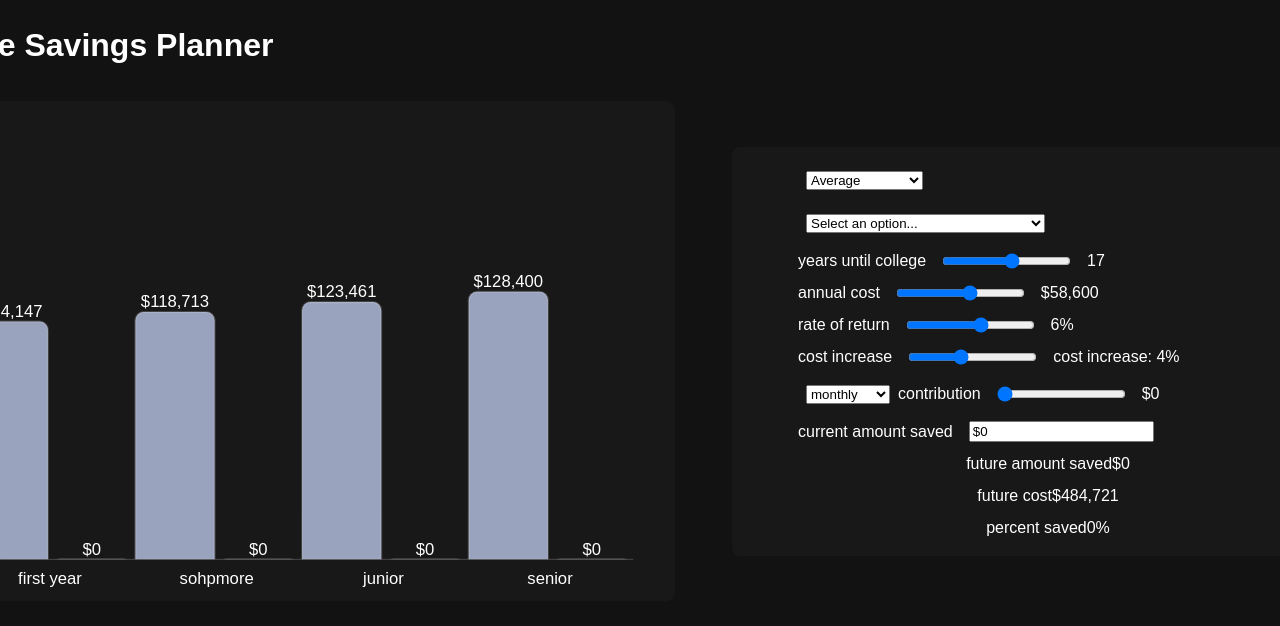
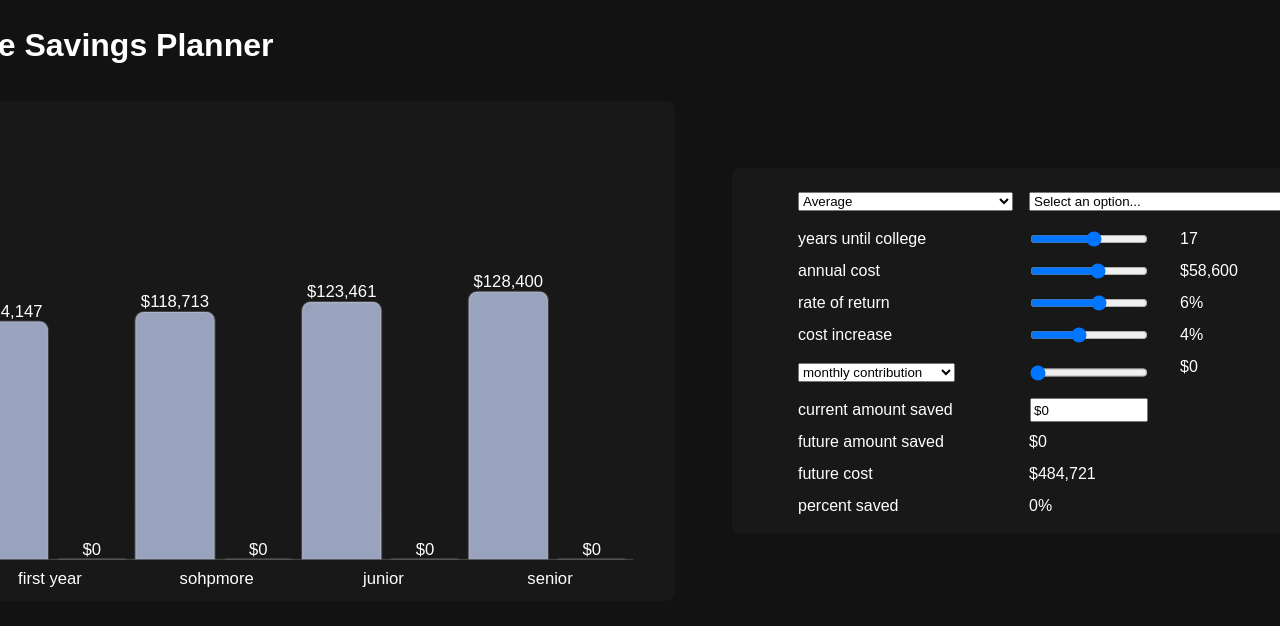
Before and after one commit to aokorodu/CollegeSavingsPlanner_React, a React (Vite) app in the folder CSP-react/: page / in a window 1280 px wide. Shown: the top 626 px of the page. Built offline with nearby package versions, Linux system fonts and the light colour scheme.

Commit message:
styling updates and stuff

```diff
--- a/CSP-react/src/App.css
+++ b/CSP-react/src/App.css
@@ -37,7 +37,7 @@ input {
 }
 
 select {
-  margin: 0.5rem;
+  margin: 0.5rem 0;
 }
 
 #graphContainer {
--- a/CSP-react/src/App.tsx
+++ b/CSP-react/src/App.tsx
@@ -8,6 +8,7 @@ import { formatToDollarString } from './utils/Utils';
 import { calculateAmountSaved, calculateFutureCost } from './data/calculator';
 import { Average } from './data/costData';
 import SliderHolder from './components/SlideHolder/SlideHolder';
+import InfoHolder from './components/InfoHolder/InfoHolder';
 
 
 // ui
@@ -149,7 +150,7 @@ function App() {
 
         <div className="uiHolder">
 
-          <SliderHolder>
+          <InfoHolder>
             <select onChange={(e) => {
               setSelectedState(e.target.value as string);
               //setColleges(getCollegesByState(selectedState));
@@ -158,9 +159,6 @@ function App() {
                 <option key={String(state)} value={state}>{state}</option>
               ))}
             </select>
-          </SliderHolder>
-
-          <SliderHolder>
             {/* select college */}
             <select id="colleges" defaultValue={selectedCollege?.name} onChange={(e) => {
 
@@ -171,7 +169,7 @@ function App() {
               </option>
               {getCollegeSelections()}
             </select>
-          </SliderHolder>
+          </InfoHolder>
 
           <SliderHolder>
             <label htmlFor="yearsSlider">years until college</label>
@@ -253,7 +251,7 @@ function App() {
                 }));
               }}
             />
-            <span >cost increase: {data.annalCostIncrease}%</span>
+            <span>{data.annalCostIncrease}%</span>
           </SliderHolder>
           <SliderHolder>
             <div>
@@ -263,14 +261,13 @@ function App() {
                   periods: parseInt(e.target.value)
                 }));
               }}>
-                <option value="56">weekly</option>
-                <option value="26">bi-weekly</option>
-                <option value="24">bi-monthly</option>
-                <option value="12" selected>monthly</option>
-                <option value="4">quarterly</option>
-                <option value="1">yearly</option>
+                <option value="56">weekly contribution</option>
+                <option value="26">bi-weekly contribution</option>
+                <option value="24">bi-monthly contribution</option>
+                <option value="12" selected>monthly contribution</option>
+                <option value="4">quarterly contribution</option>
+                <option value="1">yearly contribution</option>
               </select>
-              <label htmlFor="plannedContributionSlider">contribution</label>
             </div>
 
             <input
@@ -297,15 +294,17 @@ function App() {
             <input type="text" id="startingAmountInput" value={`$${data.initialBalance.toLocaleString()}`} onChange={(e) => setStartBalanceFromInput(e.target.value)} />
           </SliderHolder>
 
-          <div>
-            <label>future amount saved</label>{`$${data.futureSaved.toLocaleString()}`}
-          </div>
-          <div>
-            <label>future cost</label>{`$${data.futureCost.futureCost.toLocaleString()}`}
-          </div>
-          <div>
-            <label>percent saved</label>{`${Math.round(getPercentage())}%`}
-          </div>
+
+          <InfoHolder>
+            <label>future amount saved</label><span>{`$${data.futureSaved.toLocaleString()}`}</span>
+          </InfoHolder>
+
+          <InfoHolder>
+            <label>future cost</label><span>{`$${data.futureCost.futureCost.toLocaleString()}`}</span>
+          </InfoHolder>
+          <InfoHolder>
+            <label>percent saved</label><span>{`${Math.round(getPercentage())}%`}</span>
+          </InfoHolder>
 
         </div>
       </div>
--- a/CSP-react/src/components/BarGraph/Bar.module.css
+++ b/CSP-react/src/components/BarGraph/Bar.module.css
@@ -1,7 +1,14 @@
 .barRect {
   rx: 20px;
   ry: 20px;
+  transition-property: fill;
+  transition-duration: 100ms;
+  transition-timing-function: ease-out;
 }
 
 .barHolder {
+  transition-property: transform;
+  transition-duration: 200ms;
+  transition-timing-function: ease-out;
+  will-change: transform;
 }
--- a/CSP-react/src/components/BarGraph/BarGraph.tsx
+++ b/CSP-react/src/components/BarGraph/BarGraph.tsx
@@ -43,7 +43,7 @@ const BarGraph = ({
                     percentage={barHeightPercentage}
                     color={colors[0]}
                     value={cost}
-                    hasTransition={true}
+                    hasTransition={false}
                 />
             );
         });
--- /dev/null
+++ b/CSP-react/src/components/InfoHolder/InfoHolder.module.css
@@ -0,0 +1,6 @@
+.infoHolder {
+  width: 500px;
+  display: grid;
+  grid-template-columns: 215px 1fr;
+  gap: 1rem;
+}
--- /dev/null
+++ b/CSP-react/src/components/InfoHolder/InfoHolder.tsx
@@ -0,0 +1,7 @@
+import styles from './InfoHolder.module.css';
+
+const InfoHolder = ({ children }: { children: React.ReactNode }) => {
+    return <div className={styles.infoHolder}>{children}</div>;
+};
+
+export default InfoHolder;
--- a/CSP-react/src/components/SlideHolder/SliderHolder.module.css
+++ b/CSP-react/src/components/SlideHolder/SliderHolder.module.css
@@ -1,7 +1,6 @@
 .sliderHolder {
   width: 500px;
-  display: flex;
-  flex-direction: row;
-  align-items: center;
-  justify-content: left;
+  display: grid;
+  grid-template-columns: 200px 150px 1fr;
+  gap: 1rem;
 }
```
